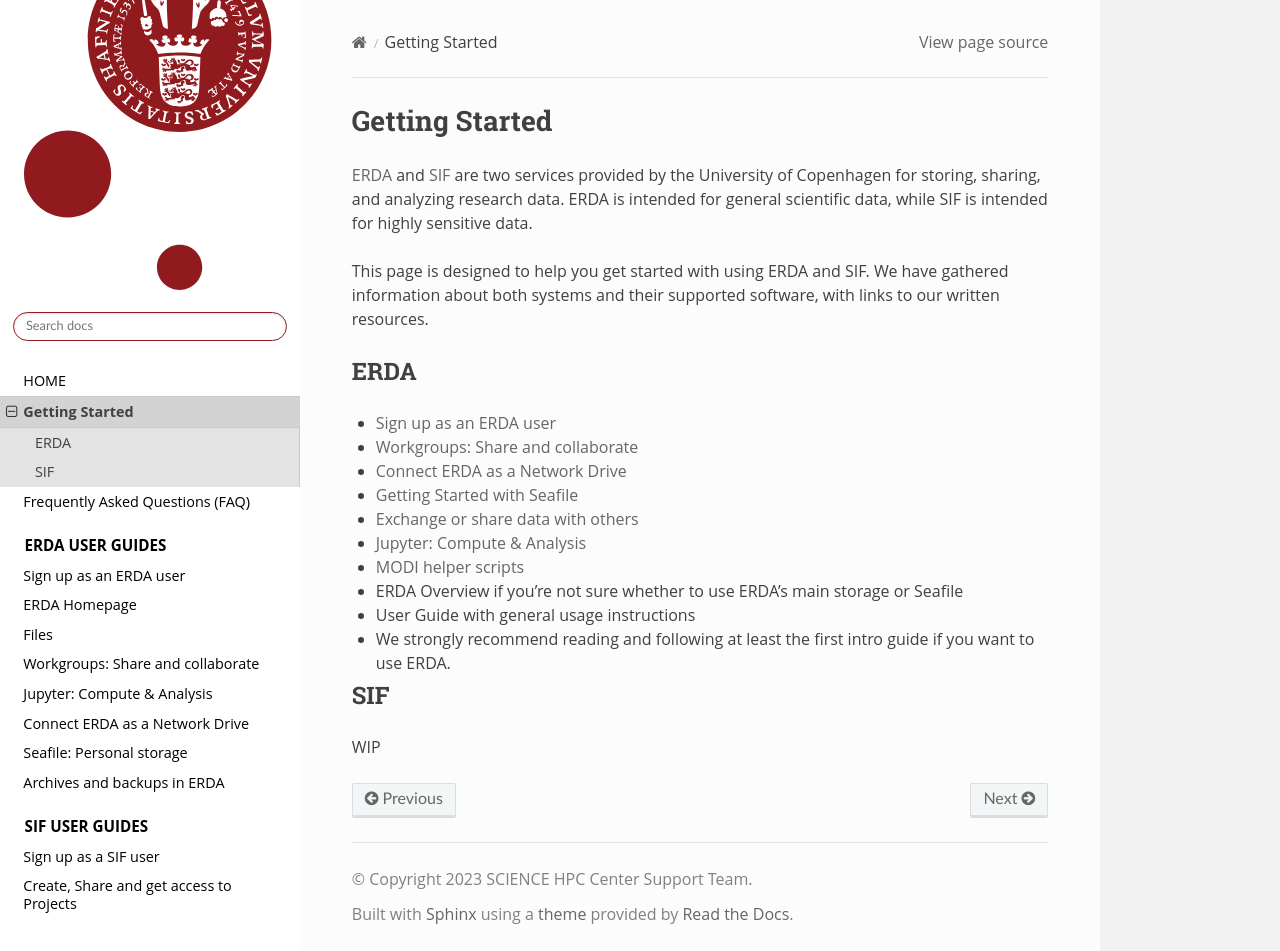
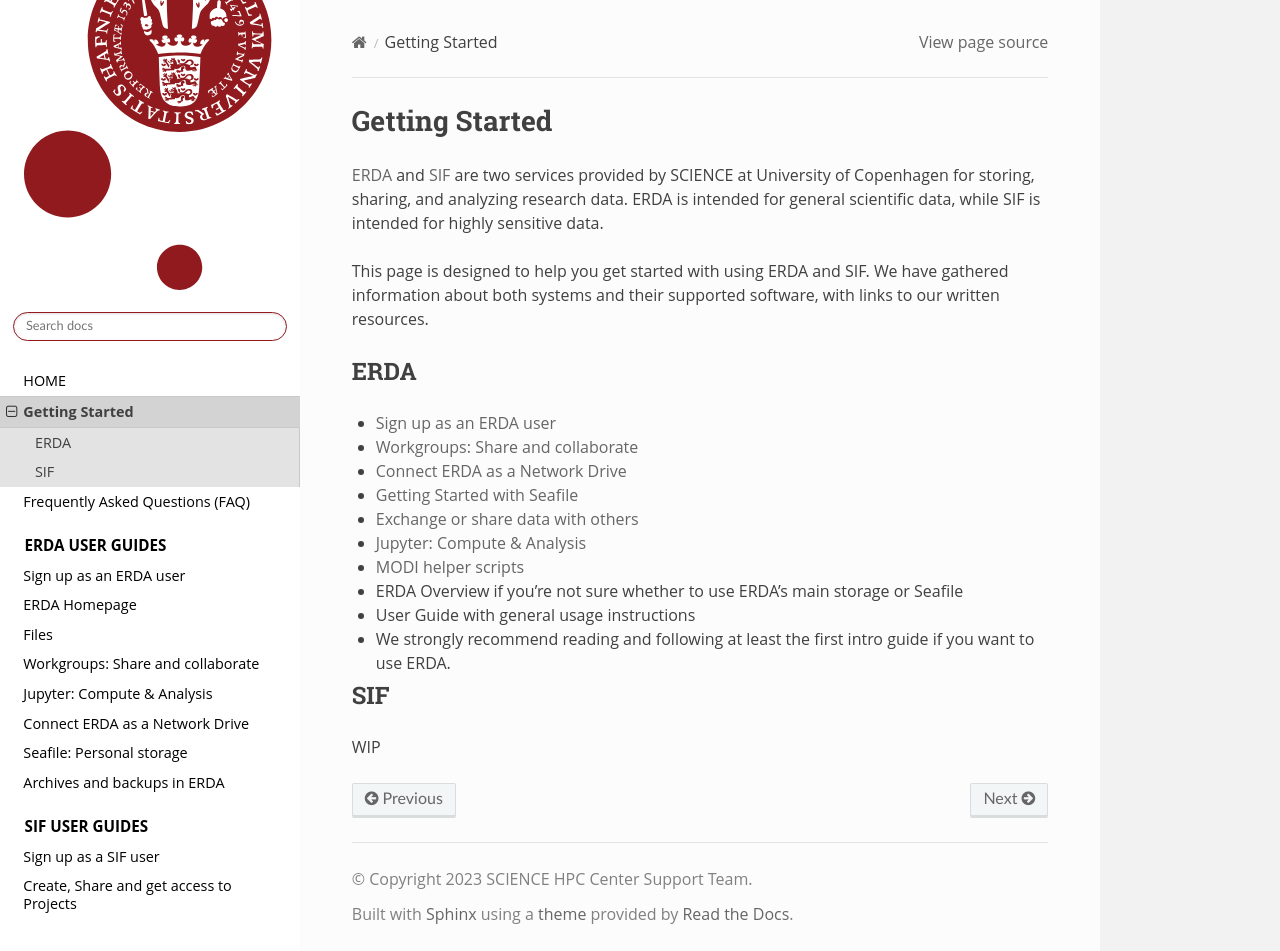
Before and after one commit to ucphhpc/migrid-user-docs, a Sphinx documentation site: the page built from docs/sections/getting-started/introduction/index.rst, in a window 1280 px wide and 951 px high. Built offline with Sphinx 7.4.7 and the Read the Docs theme 3.1.0, drawn with Linux system fonts in a browser that asks for light colours.

Commit message:
Specify who is actually providing the services

```diff
--- a/docs/sections/getting-started/introduction/index.rst
+++ b/docs/sections/getting-started/introduction/index.rst
@@ -3,7 +3,7 @@
 Getting Started
 ===============
 
-`ERDA <https://erda.ku.dk/>`_ and `SIF <https://sif.ku.dk/>`_ are two services provided by the University of Copenhagen
+`ERDA <https://erda.ku.dk/>`_ and `SIF <https://sif.ku.dk/>`_ are two services provided by SCIENCE at University of Copenhagen
 for storing, sharing, and analyzing research data. ERDA is intended for general scientific data, while SIF is intended for highly sensitive data.
 
 
```
